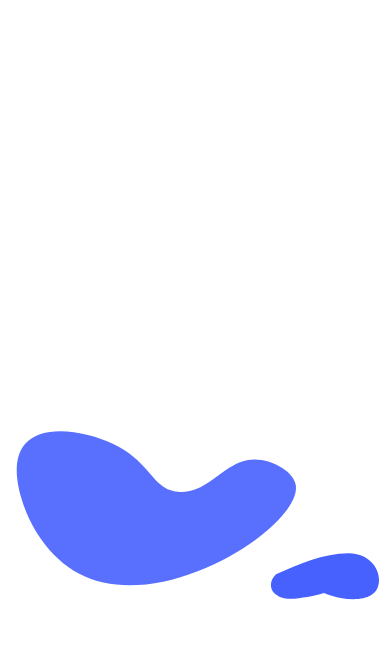
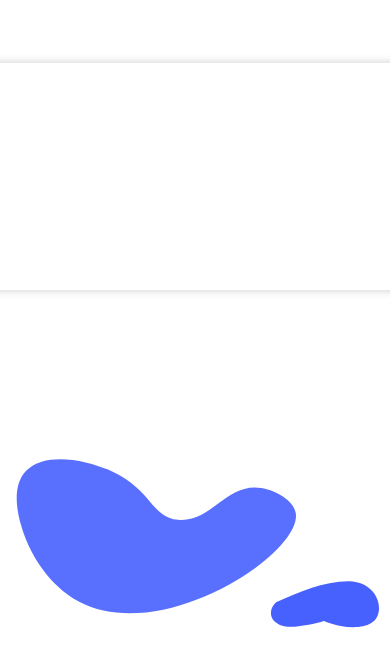
Before and after one commit to Kiromoto/scan_2, a React (Create React App) app: page / in a window 390 px wide. Shown: the part 1818-2485 px from the top of the page. Built offline with nearby package versions, Linux system fonts and the light colour scheme.

Commit message:
edit mobile carousel

```diff
--- a/src/components/Main/WhyUs/Carousel/Carousel.jsx
+++ b/src/components/Main/WhyUs/Carousel/Carousel.jsx
@@ -13,7 +13,7 @@ import useDeviceDetect from "../../../../hooks/useDeviceDetect";
 function RightArrow(props) {
     const {className, style, onClick} = props;
     const {isMobile} = useDeviceDetect();
-    const mR = isMobile ? "10px" : "-20px";
+    const mR = isMobile ? "2px" : "-20px";
     return (
         <RightChevron
             className={className}
@@ -26,7 +26,7 @@ function RightArrow(props) {
 function LeftArrow(props) {
     const {className, style, onClick} = props;
     const {isMobile} = useDeviceDetect();
-    const mL = isMobile ? "-5px" : "-20px";
+    const mL = isMobile ? "5px" : "-20px";
     return (
         <LeftChevron
             className={className}
--- a/src/components/Main/WhyUs/Carousel/Carousel.module.scss
+++ b/src/components/Main/WhyUs/Carousel/Carousel.module.scss
@@ -46,14 +46,14 @@
 	.carousel {
 		height: auto;
 		width: auto;
-    margin: 32px 20px 0 30px;
+    margin: 32px 20px 0 15px;
 
 		.cardContainer {
 			border: white solid 1px;
 			padding: 0;
 			margin: 10px 0 10px 15px;
-			width: 298px;
-			height: 188px;
+			width: calc(100% - 25px);
+			min-height: 188px;
 			border-radius: 10px;
 			box-shadow: 0 0 10px 0 rgba(0, 0, 0, 0.2);
 
```
